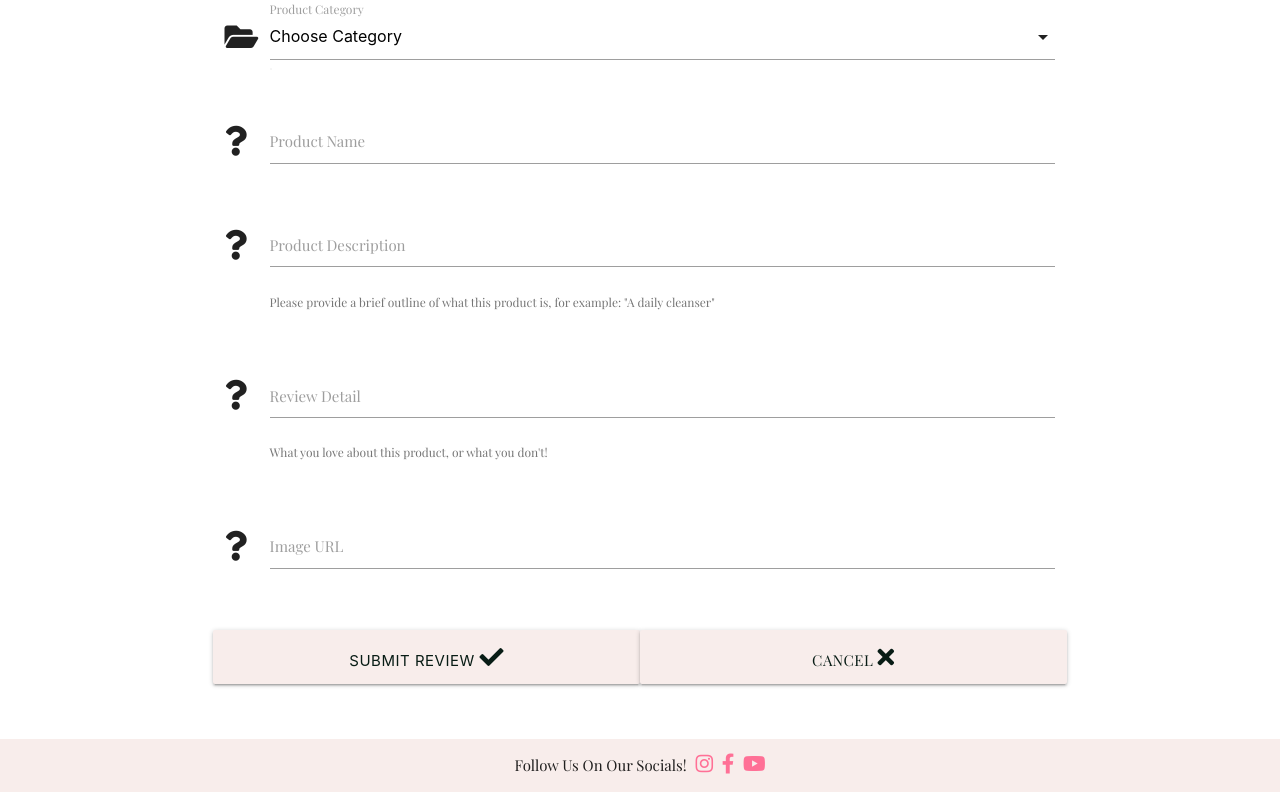
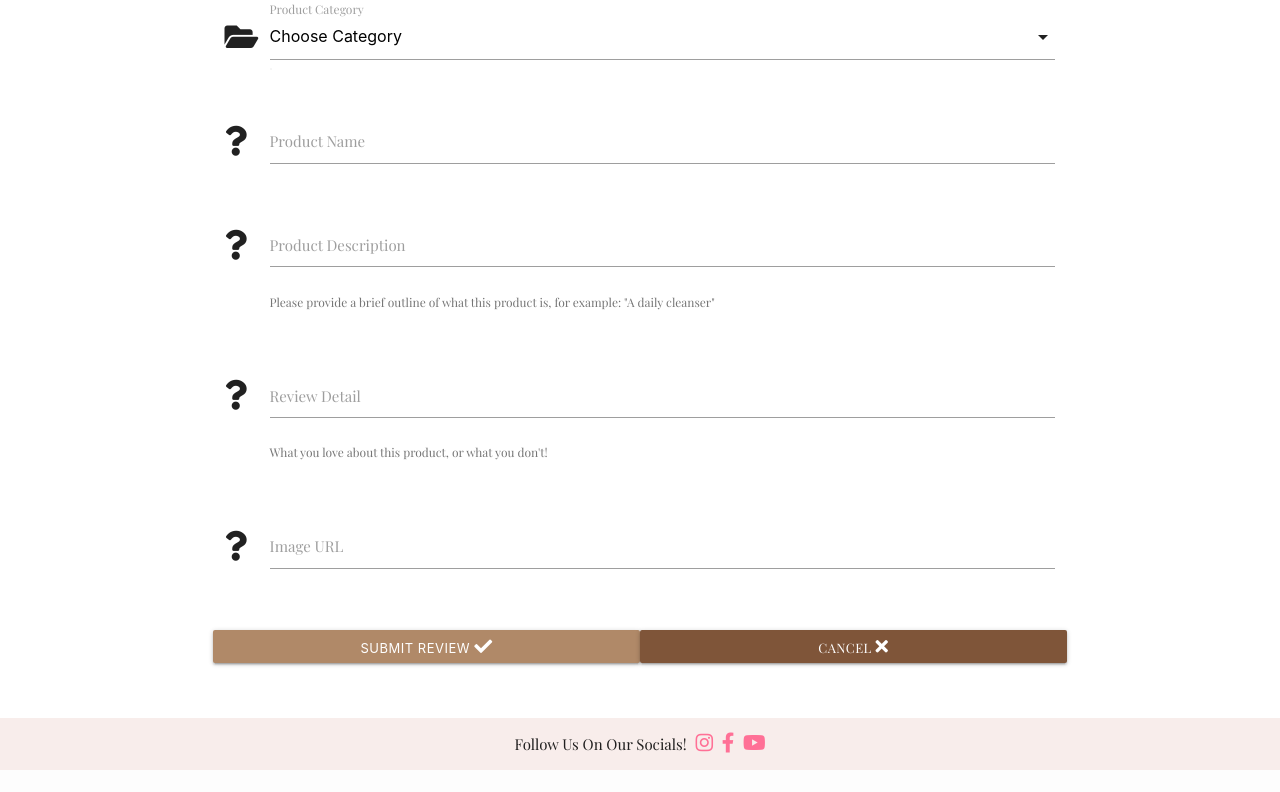
Before and after one commit to EllyC20/ms3-beauty-buys, a Flask app: page /new_review in a window 1280 px wide. Shown: the part 176-968 px from the top of the page. After the commit the page ends 946 px from the top, so only its background shows below. Run offline with Flask 2, Linux system fonts and the light colour scheme; data that the repository does not hold is empty; some libraries are stand-ins or nearby versions; some web fonts are replaced.

Commit message:
style: Change colour scheme of buttons

```diff
--- a/static/css/style.css
+++ b/static/css/style.css
@@ -103,16 +103,6 @@ h1 {
     font-size: 40px;
 }
 
-.btn-large {
-    background-color: #f8edeb;
-    color: #081c15;
-}
-
-.btn-large:hover {
-    background-color: #ff7096;
-    color: #f8edeb;
-}
-
 /* To ensure text doesn't look too large on smaller devices. */
 @media screen and (max-width: 425px){
   h1 {
@@ -135,29 +125,39 @@ h1 {
     font-family: 'Playfair Display', serif;
 }
 
+/* Buttons */
+.edit-btn,
+.submit-btn,
+.login-btn,
+.register-btn {
+    background-color: #b08968;
+}
+
+.edit-btn:hover,
+.submit-btn:hover,
+.login-btn:hover,
+.register-btn:hover {
+    background-color: #b08968;
+    text-decoration: underline;
+}
+
+.delete-btn,
+.cancel-btn {
+    background: #7f5539;
+}
+
+.delete-btn:hover,
+.cancel-btn:hover {
+    background-color: #7f5539;
+    text-decoration: underline;
+}
+
+/* Reviews */
+.card-image {
+    min-height: 230px;
+}
+
 .card .card-image img {
     display: initial;
     width: auto;
 }
-
-.edit-btn {
-    background-color: #b08968;
-}
-
-.edit-btn:hover {
-    background-color: #b08968;
-    text-decoration: underline;
-}
-
-.delete-btn:hover {
-    background-color: #7f5539;
-    text-decoration: underline;
-}
-
-.delete-btn {
-    background: #7f5539;
-}
-
-.card-image {
-    min-height: 230px;
-}
--- a/templates/login.html
+++ b/templates/login.html
@@ -34,7 +34,7 @@
         </div>
         <!-- Log In button-->
         <div class="row">
-            <button type="submit" class="col s12 btn-large">
+            <button type="submit" class="col s12 btn-large login-btn">
                 Log In <i class="fas fa-sign-in-alt"></i>
             </button>
         </div>
--- a/templates/new_review.html
+++ b/templates/new_review.html
@@ -58,11 +58,11 @@
             </div>
             <div class="row">
                 <!-- Submit button -->
-                <button type="submit" class="col s12 m6 btn-large">
+                <button type="submit" class="col s12 m6 btn-small submit-btn">
                     Submit Review <i class="fas fa-check"></i>
                 </button>
                 <!-- Cancel button -->
-                <a href="{{ url_for('get_reviews') }}" class="col s12 m6 btn-large">
+                <a href="{{ url_for('get_reviews') }}" class="col s12 m6 btn-small cancel-btn">
                     Cancel <i class="fas fa-times"></i>
                 </a>
             </div>
--- a/templates/register.html
+++ b/templates/register.html
@@ -35,7 +35,7 @@
         </div>
         <!-- Register button-->
         <div class="row">
-            <button type="submit" class="col s12 btn-large">
+            <button type="submit" class="col s12 btn-large register-btn">
                 Register <i class="fas fa-sign-in-alt"></i>
             </button>
         </div>
```
